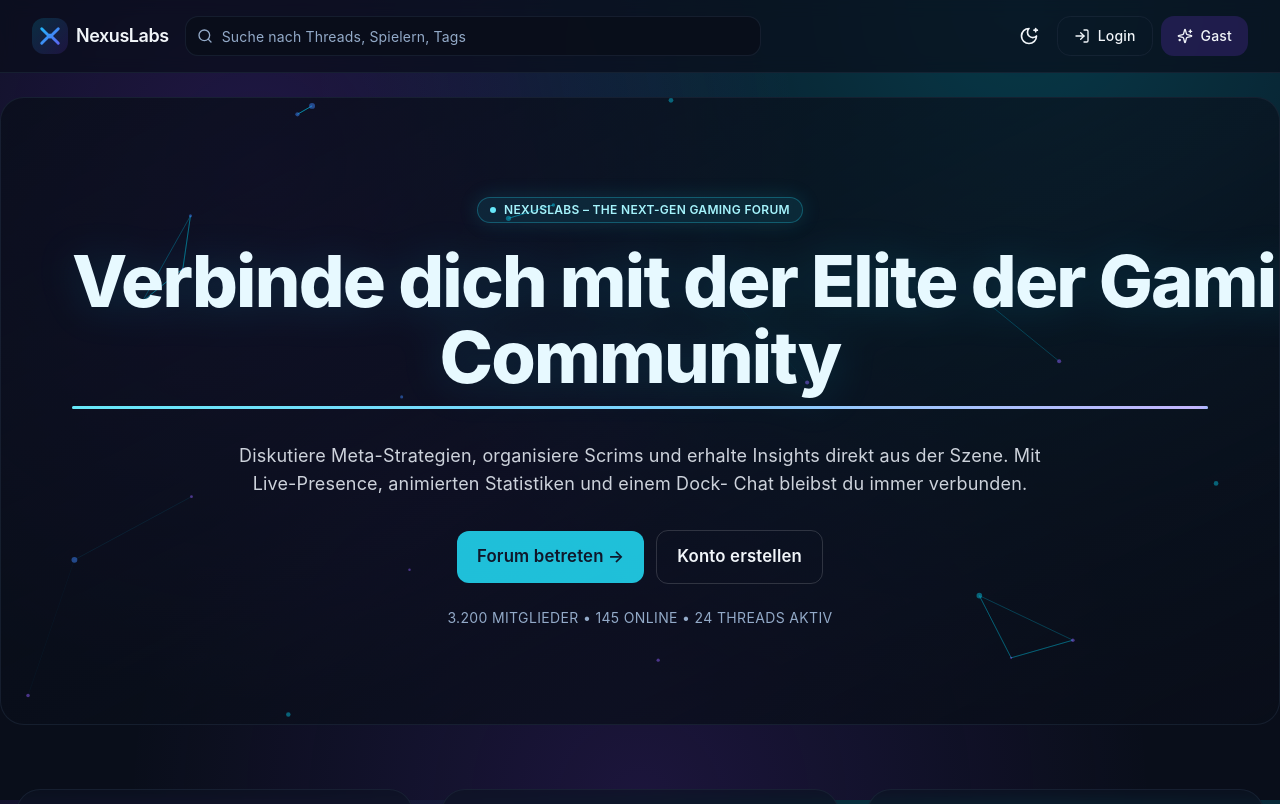
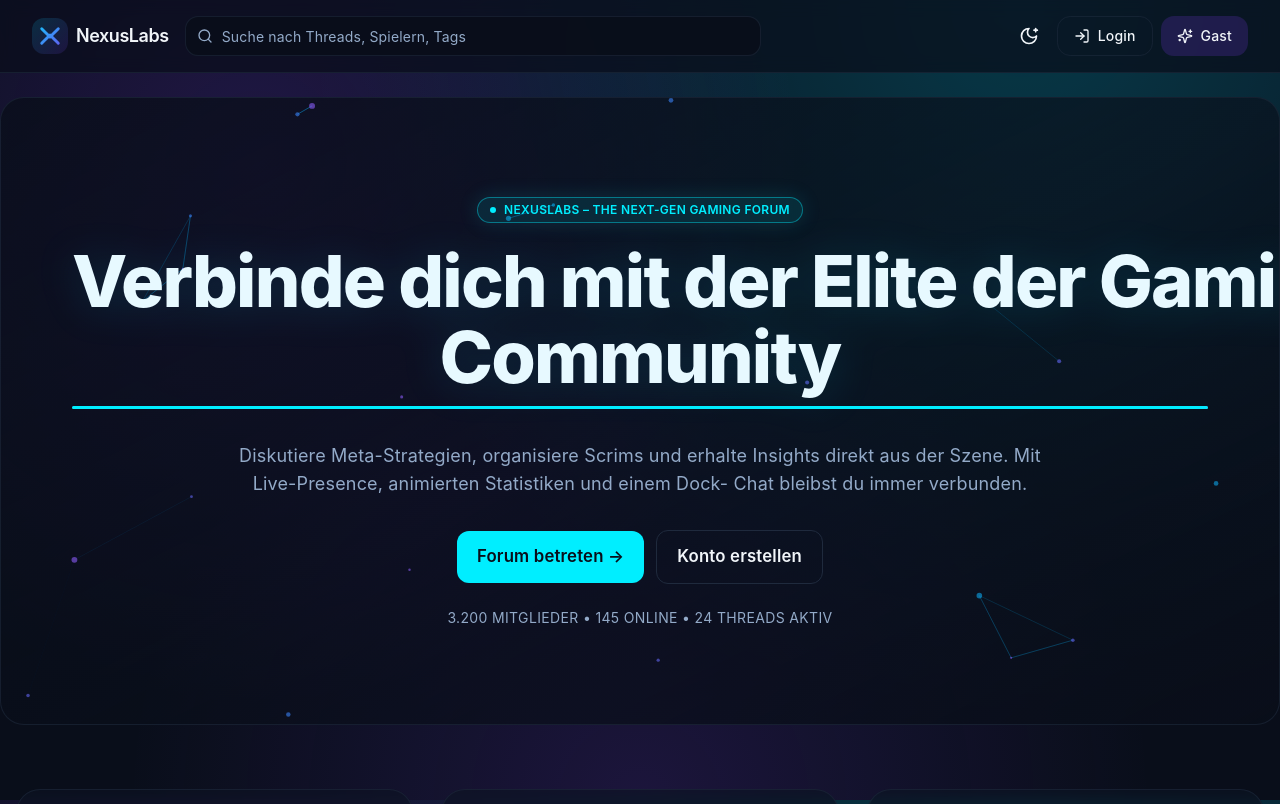
Before and after one commit to dennis006/Nexuslabs, a React (Vite) app in the folder apps/web/: page / in a window 1280 px wide. Shown: the top 804 px of the page. Built offline with nearby package versions, Linux system fonts and the light colour scheme.

Commit message:
update white mode
update white mode

```diff
--- a/apps/web/src/components/TypewriterTitle.tsx
+++ b/apps/web/src/components/TypewriterTitle.tsx
@@ -135,23 +135,23 @@ export default function TypewriterTitle({
 
       {underline && (
         <div className="relative mt-3 h-[3px] rounded-full overflow-hidden">
-          <div className="absolute inset-0 bg-cyan-400/30" />
+          <div className="absolute inset-0 bg-primary/30" />
           {reduce ? (
             <div
-              className="absolute inset-y-0 left-0 bg-gradient-to-r from-cyan-300 via-sky-300 to-violet-300"
+              className="absolute inset-y-0 left-0 bg-gradient-to-r from-primary via-primary to-primary"
               style={{ width: "100%" }}
             />
           ) : (
             <>
               <motion.div
-                className="absolute inset-y-0 left-0 bg-gradient-to-r from-cyan-300 via-sky-300 to-violet-300"
+                className="absolute inset-y-0 left-0 bg-gradient-to-r from-primary via-primary to-primary"
                 initial={{ width: 0 }}
                 animate={{ width: `${progress}%` }}
                 transition={{ type: "tween", ease: [0.22, 0.12, 0.18, 1], duration: 0.25 }}
               />
               <motion.span
                 className="absolute top-1/2 -translate-y-1/2 h-[6px] w-[6px] rounded-full
-                           bg-white/80 shadow-[0_0_10px_4px_rgba(56,189,248,0.35)]"
+                           bg-primary-foreground shadow-[0_0_10px_4px_rgba(34,211,238,0.35)] dark:shadow-[0_0_10px_4px_rgba(56,189,248,0.35)]"
                 initial={false}
                 animate={{ left: `${Math.max(2, progress)}%` }}
                 transition={{ type: "tween", duration: 0.25 }}
--- a/apps/web/src/components/hero/HeroSection.tsx
+++ b/apps/web/src/components/hero/HeroSection.tsx
@@ -58,13 +58,13 @@ export default function HeroSection() {
       },
       particles: {
         color: {
-          value: ["#06b6d4", "#3b82f6", "#8b5cf6"]
+          value: ["#0ea5e9", "#3b82f6", "#8b5cf6", "#6366f1"]
         },
         links: {
-          color: "#06b6d4",
+          color: "#0ea5e9",
           distance: 150,
           enable: true,
-          opacity: 0.5,
+          opacity: 0.3,
           width: 1
         },
         move: {
@@ -84,7 +84,7 @@ export default function HeroSection() {
           value: 60 // Reduziert für bessere Performance
         },
         opacity: {
-          value: 0.5
+          value: 0.6
         },
         shape: {
           type: "circle"
@@ -113,12 +113,12 @@ export default function HeroSection() {
         <Link
           to="/forum"
           className="mx-auto mb-5 inline-flex w-auto items-center gap-2 rounded-full
-                     border border-cyan-400/30 bg-cyan-400/10 px-3 py-1
-                     text-xs font-semibold tracking-wide text-cyan-200
-                     shadow-[0_0_20px_rgba(34,211,238,0.15)]"
+                     border border-primary/40 bg-primary/10 px-3 py-1
+                     text-xs font-semibold tracking-wide text-primary
+                     shadow-[0_0_20px_rgba(34,211,238,0.15)] dark:shadow-[0_0_20px_rgba(34,211,238,0.15)]"
           aria-label="NexusLabs – The Next-Gen Gaming Forum"
         >
-          <span className="inline-block h-1.5 w-1.5 rounded-full bg-cyan-300" />
+          <span className="inline-block h-1.5 w-1.5 rounded-full bg-primary" />
           NEXUSLABS – THE NEXT-GEN GAMING FORUM
         </Link>
 
@@ -129,7 +129,7 @@ export default function HeroSection() {
         />
 
         {/* === SUBCOPY === */}
-        <p className="mx-auto mt-6 max-w-[820px] text-base sm:text-lg leading-relaxed text-slate-200/90">
+        <p className="mx-auto mt-6 max-w-[820px] text-base sm:text-lg leading-relaxed text-muted-foreground">
           Diskutiere Meta-Strategien, organisiere Scrims und erhalte Insights direkt
           aus der Szene. Mit Live-Presence, animierten Statistiken und einem Dock-
           Chat bleibst du immer verbunden.
@@ -139,15 +139,15 @@ export default function HeroSection() {
         <div className="mt-8 flex items-center justify-center gap-3">
           <Link
             to="/forum"
-            className="inline-flex items-center justify-center rounded-xl bg-cyan-400/90 px-5 py-3
-                       font-semibold text-slate-900 hover:bg-cyan-300 focus:outline-none focus:ring-2 focus:ring-cyan-300"
+            className="inline-flex items-center justify-center rounded-xl bg-primary px-5 py-3
+                       font-semibold text-primary-foreground hover:bg-primary/90 focus:outline-none focus:ring-2 focus:ring-primary"
           >
             Forum betreten →
           </Link>
           <Link
             to="/register"
-            className="inline-flex items-center justify-center rounded-xl border border-white/15 px-5 py-3
-                       font-semibold text-slate-100 hover:bg-white/5 focus:outline-none focus:ring-2 focus:ring-white/20"
+            className="inline-flex items-center justify-center rounded-xl border border-border px-5 py-3
+                       font-semibold text-foreground hover:bg-accent hover:text-accent-foreground focus:outline-none focus:ring-2 focus:ring-ring"
           >
             Konto erstellen
           </Link>
```
